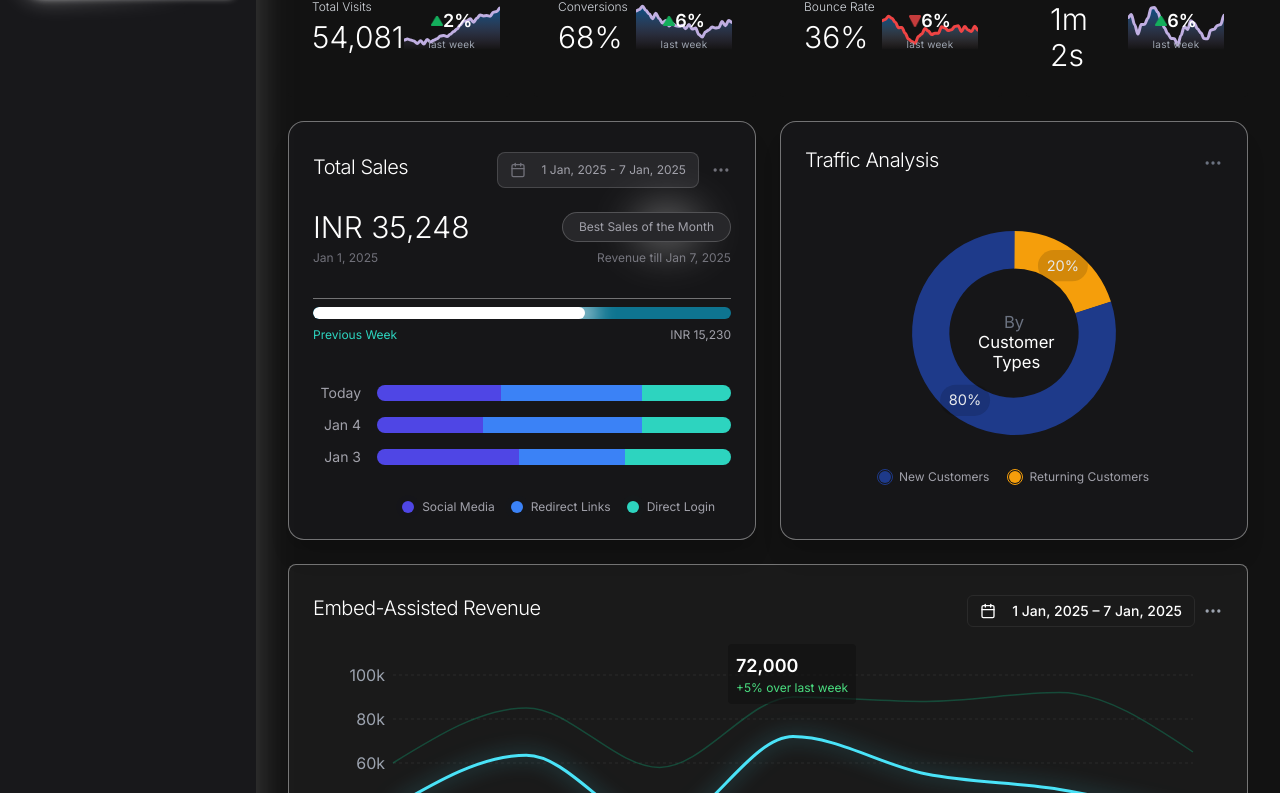
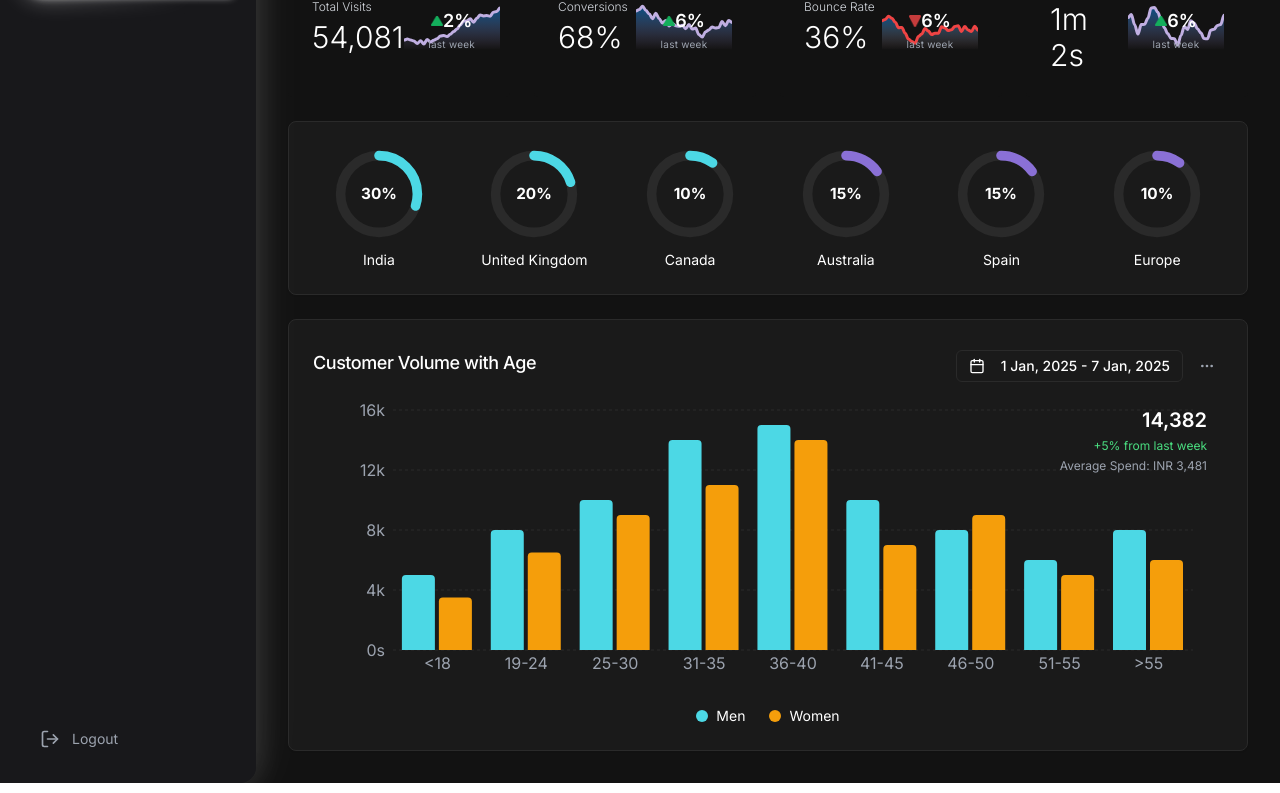
Before and after one commit to Camarin-AI/3d-analytics-dashboard, a Next.js app: page /insights in a window 1280 px wide. Shown: the part 287-1080 px from the top of the page. Built offline with nearby package versions, Linux system fonts and the light colour scheme.

Commit message:
Updated Insights Page structure

```diff
--- a/components/Insights.tsx
+++ b/components/Insights.tsx
@@ -4,13 +4,13 @@ import { useState } from "react"
 import { Sidebar } from "@/components/sidebar"
 import { Header } from "@/components/header"
 import { KpiCards } from "@/components/kpi-cards"
-import { TotalSales } from "@/components/total-sales"
-import { TrafficAnalysis } from "@/components/traffic-analysis-sales"
-import { ReturnRates } from "@/components/return-rates"
-import { ConversionRates } from "@/components/conversion-rates"
-import { EmbedAssistedRevenue } from "@/components/embed-assisted-revenue"
-import { DateRangePicker } from "@/components/date-range-picker"
+import { RegionGauges } from "@/components/region-gauges"
+// import { RegionAnalytics } from "@/components/region-analytics"
+import { CustomerVolumeAge } from "@/components/customer-volume-age"
 import { Search } from "@/components/search"
+import { format } from "date-fns"
+import { Calendar } from "lucide-react"
+import { Button } from "@/components/ui/button"
 
 export function Insights() {
   const [dateRange, setDateRange] = useState({
@@ -24,29 +24,27 @@ export function Insights() {
       <main className="flex-1 p-8">
         <Header />
         <div className="flex items-center justify-between mt-6 mb-8">
-          <h1 className="text-4xl font-light font-sans text-white">Sales Analytics</h1>
-          <DateRangePicker date={dateRange} onDateChange={setDateRange} />
+          <h1 className="text-4xl font-medium">Insights</h1>
+          <Button variant="outline" className="bg-[#1A1A1A] border-[#2A2A2A] hover:bg-[#2A2A2A] text-white">
+            <Calendar className="mr-2 h-4 w-4" />
+            {format(dateRange.from, "d MMM, yyyy")} - {format(dateRange.to, "d MMM, yyyy")}
+          </Button>
         </div>
 
         <Search />
 
         <KpiCards />
 
-        <div className="grid grid-cols-1 lg:grid-cols-2 gap-6 mt-6">
-          <TotalSales />
-          <TrafficAnalysis />
+        <div className="mt-6">
+          <RegionGauges />
         </div>
 
-        {/* <div className="mt-6">
-          <h2 className="text-2xl font-light font-sans text-white mb-4">Comparative Analysis</h2>
-          <div className="grid grid-cols-1 lg:grid-cols-2 gap-6">
-            <ReturnRates />
-            <ConversionRates />
-          </div> */}
-        {/* </div> */}
+        <div className="mt-6">
+          {/* <RegionAnalytics /> */}
+        </div>
 
         <div className="mt-6">
-          <EmbedAssistedRevenue />
+          <CustomerVolumeAge />
         </div>
       </main>
     </div>
--- /dev/null
+++ b/components/customer-volume-age.tsx
@@ -0,0 +1,103 @@
+"use client"
+
+import { useState } from "react"
+import { Card, CardContent, CardHeader, CardTitle } from "@/components/ui/card"
+import { Button } from "@/components/ui/button"
+import { Calendar, MoreHorizontal } from "lucide-react"
+import { motion } from "framer-motion"
+import { format } from "date-fns"
+import { BarChart, Bar, XAxis, YAxis, CartesianGrid, Tooltip, ResponsiveContainer } from "recharts"
+
+export function CustomerVolumeAge() {
+  const [dateRange] = useState({
+    from: new Date(2025, 0, 1), // Jan 1, 2025
+    to: new Date(2025, 0, 7), // Jan 7, 2025
+  })
+
+  // Data for the bar chart
+  const data = [
+    { age: "<18", men: 5000, women: 3500 },
+    { age: "19-24", men: 8000, women: 6500 },
+    { age: "25-30", men: 10000, women: 9000 },
+    { age: "31-35", men: 14000, women: 11000 },
+    { age: "36-40", men: 15000, women: 14000 },
+    { age: "41-45", men: 10000, women: 7000 },
+    { age: "46-50", men: 8000, women: 9000 },
+    { age: "51-55", men: 6000, women: 5000 },
+    { age: ">55", men: 8000, women: 6000 },
+  ]
+
+  return (
+    <Card className="bg-[#1A1A1A] border-[#2A2A2A] text-white">
+      <CardHeader className="flex flex-row items-center justify-between pb-2">
+        <CardTitle className="text-lg font-medium">Customer Volume with Age</CardTitle>
+        <div className="flex items-center gap-2">
+          <Button
+            variant="outline"
+            size="sm"
+            className="h-8 bg-[#1A1A1A] border-[#2A2A2A] hover:bg-[#2A2A2A] text-white"
+          >
+            <Calendar className="mr-2 h-4 w-4" />
+            {format(dateRange.from, "d MMM, yyyy")} - {format(dateRange.to, "d MMM, yyyy")}
+          </Button>
+          <Button variant="ghost" size="icon" className="h-8 w-8 p-0 text-gray-400 hover:text-white">
+            <MoreHorizontal size={16} />
+          </Button>
+        </div>
+      </CardHeader>
+      <CardContent>
+        <div className="h-[300px] relative">
+          <div className="absolute top-4 right-4 z-10 flex flex-col items-end gap-1">
+            <div className="text-xl font-semibold">14,382</div>
+            <div className="text-xs text-green-400 flex items-center">+5% from last week</div>
+            <div className="text-xs text-gray-400">Average Spend: INR 3,481</div>
+          </div>
+
+          <motion.div
+            initial={{ opacity: 0, y: 20 }}
+            animate={{ opacity: 1, y: 0 }}
+            transition={{ duration: 0.5 }}
+            className="h-full"
+          >
+            <ResponsiveContainer width="100%" height="100%">
+              <BarChart data={data} margin={{ top: 20, right: 30, left: 20, bottom: 10 }}>
+                <CartesianGrid strokeDasharray="3 3" stroke="#2A2A2A" vertical={false} />
+                <XAxis dataKey="age" axisLine={false} tickLine={false} tick={{ fill: "#9CA3AF" }} />
+                <YAxis
+                  axisLine={false}
+                  tickLine={false}
+                  tick={{ fill: "#9CA3AF" }}
+                  domain={[0, 16000]}
+                  ticks={[0, 4000, 8000, 12000, 16000]}
+                  tickFormatter={(value) => (value === 0 ? "0s" : `${value / 1000}k`)}
+                />
+                <Tooltip
+                  contentStyle={{
+                    backgroundColor: "#2A2A2A",
+                    border: "none",
+                    borderRadius: "8px",
+                    color: "white",
+                  }}
+                  formatter={(value: number) => [`${value.toLocaleString()}`, ""]}
+                />
+                <Bar dataKey="men" name="Men" fill="#4CD8E5" radius={[4, 4, 0, 0]} />
+                <Bar dataKey="women" name="Women" fill="#F59E0B" radius={[4, 4, 0, 0]} />
+              </BarChart>
+            </ResponsiveContainer>
+          </motion.div>
+        </div>
+
+        <div className="flex justify-center gap-6 mt-4">
+          <div className="flex items-center gap-2">
+            <span className="w-3 h-3 rounded-full bg-[#4CD8E5]"></span>
+            <span className="text-sm">Men</span>
+          </div>
+          <div className="flex items-center gap-2">
+            <span className="w-3 h-3 rounded-full bg-[#F59E0B]"></span>
+            <span className="text-sm">Women</span>
+          </div>
+        </div>
+      </CardContent>
+    </Card>
+  )
+}
--- /dev/null
+++ b/components/region-gauges.tsx
@@ -0,0 +1,82 @@
+"use client"
+
+import { motion } from "framer-motion"
+import { Card, CardContent } from "@/components/ui/card"
+
+export function RegionGauges() {
+  const regions = [
+    { name: "India", value: 30, color: "#4CD8E5" },
+    { name: "United Kingdom", value: 20, color: "#4CD8E5" },
+    { name: "Canada", value: 10, color: "#4CD8E5" },
+    { name: "Australia", value: 15, color: "#8A70D6" },
+    { name: "Spain", value: 15, color: "#8A70D6" },
+    { name: "Europe", value: 10, color: "#8A70D6" },
+  ]
+
+  return (
+    <Card className="bg-[#1A1A1A] border-[#2A2A2A] text-white">
+      <CardContent className="p-6">
+        <div className="grid grid-cols-2 md:grid-cols-3 lg:grid-cols-6 gap-6">
+          {regions.map((region) => (
+            <RegionGauge key={region.name} region={region} />
+          ))}
+        </div>
+      </CardContent>
+    </Card>
+  )
+}
+
+interface RegionGaugeProps {
+  region: {
+    name: string
+    value: number
+    color: string
+  }
+}
+
+function RegionGauge({ region }: RegionGaugeProps) {
+  const circumference = 2 * Math.PI * 40
+  const strokeDashoffset = circumference * (1 - region.value / 100)
+
+  return (
+    <div className="flex flex-col items-center">
+      <div className="relative w-24 h-24">
+        <svg className="w-full h-full" viewBox="0 0 100 100">
+          {/* Background circle */}
+          <circle
+            cx="50"
+            cy="50"
+            r="40"
+            fill="none"
+            stroke="#2A2A2A"
+            strokeWidth="10"
+            strokeLinecap="round"
+            transform="rotate(-90 50 50)"
+          />
+
+          {/* Progress circle */}
+          <motion.circle
+            cx="50"
+            cy="50"
+            r="40"
+            fill="none"
+            stroke={region.color}
+            strokeWidth="10"
+            strokeLinecap="round"
+            strokeDasharray={circumference}
+            initial={{ strokeDashoffset: circumference }}
+            animate={{ strokeDashoffset }}
+            transition={{ duration: 1.5, ease: "easeOut" }}
+            transform="rotate(-90 50 50)"
+          />
+
+          {/* Percentage text */}
+          <text x="50" y="55" textAnchor="middle" fontSize="16" fontWeight="bold" fill="white" className="select-none">
+            {region.value}%
+          </text>
+        </svg>
+      </div>
+      <p className="mt-2 text-sm text-center">{region.name}</p>
+    </div>
+  )
+}
```
Also changed, not shown: components/region-analytics.tsx (added).
